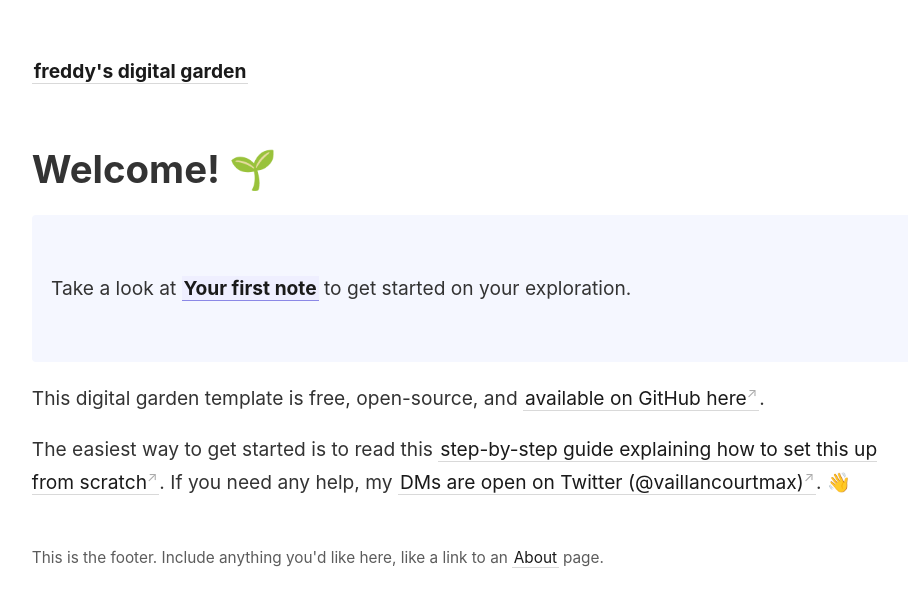
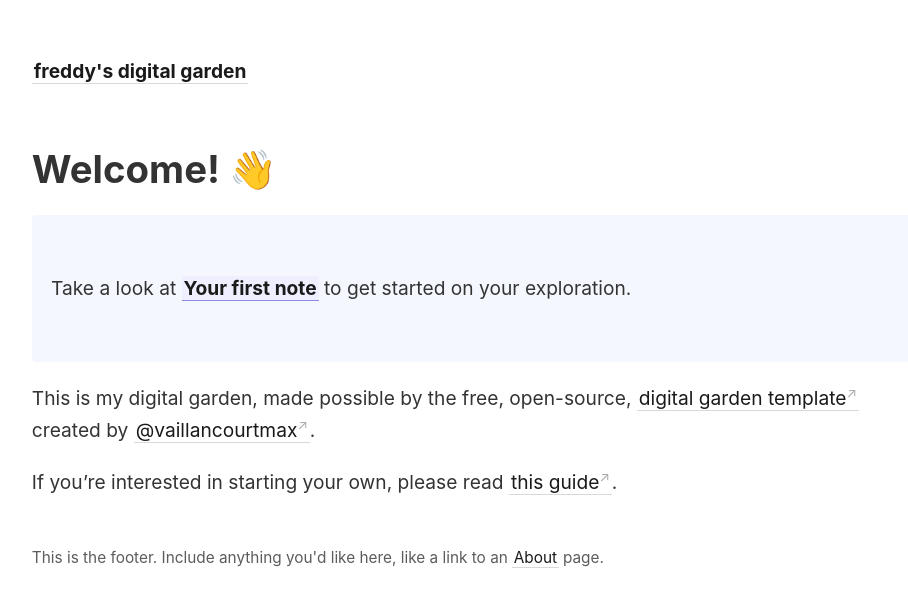
Before and after one commit to fredw529/digital-garden, a Jekyll site: the page built from _pages/index.md, in a window 1280 px wide. Shown: the top 607 px of the page, without its empty margins (45-953 px from the left). Built offline with Jekyll 4.4.1, drawn with Linux system fonts in a browser that asks for light colours.

Commit message:
update index

```diff
--- a/_pages/index.md
+++ b/_pages/index.md
@@ -5,15 +5,15 @@ id: home
 permalink: /
 ---
 
-# Welcome! 🌱
+# Welcome! 👋
 
 <p style="padding: 3em 1em; background: #f5f7ff; border-radius: 4px;">
   Take a look at <span style="font-weight: bold">[[Your first note]]</span> to get started on your exploration.
 </p>
 
-This digital garden template is free, open-source, and [available on GitHub here](https://github.com/maximevaillancourt/digital-garden-jekyll-template).
+This is my digital garden, made possible by the free, open-source, [digital garden template](https://github.com/maximevaillancourt/digital-garden-jekyll-template) created by [@vaillancourtmax](https://twitter.com/vaillancourtmax).
 
-The easiest way to get started is to read this [step-by-step guide explaining how to set this up from scratch](https://maximevaillancourt.com/blog/setting-up-your-own-digital-garden-with-jekyll). If you need any help, my [DMs are open on Twitter (@vaillancourtmax)](https://twitter.com/vaillancourtmax). 👋
+If you're interested in starting your own, please read [this guide](https://maximevaillancourt.com/blog/setting-up-your-own-digital-garden-with-jekyll).
 
 <style>
   .wrapper {
```
